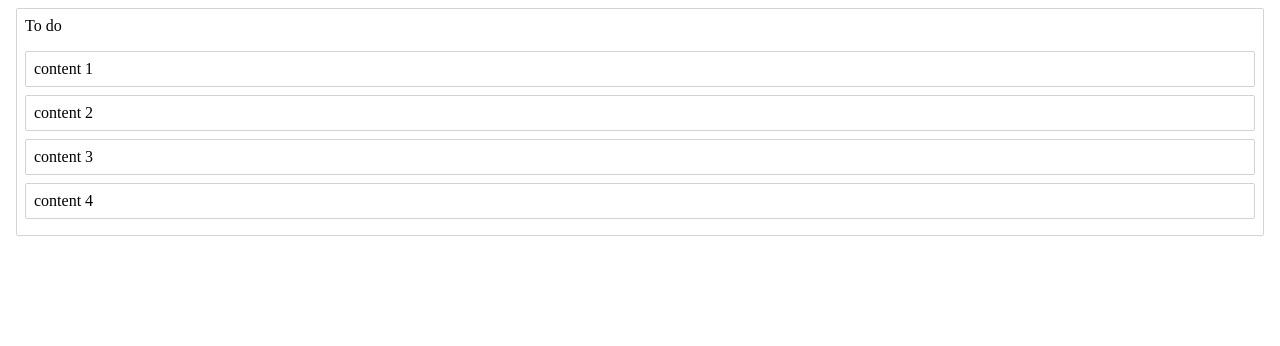
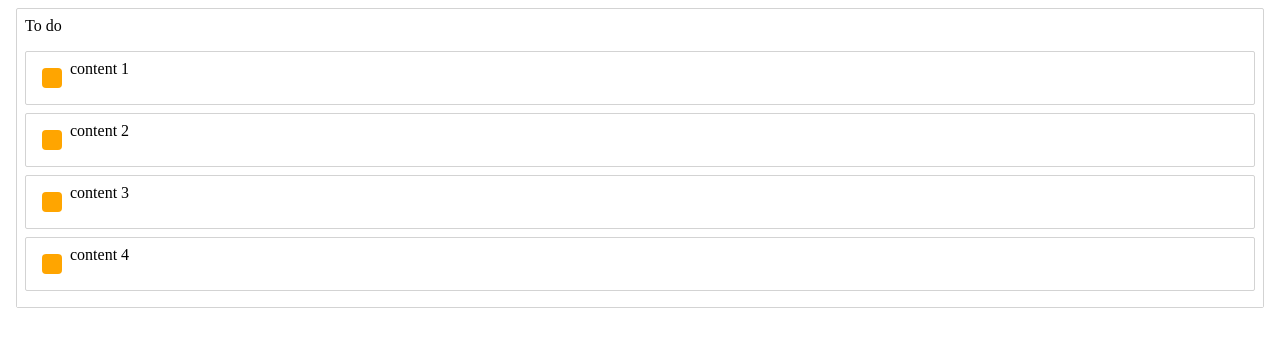
Before and after one commit to tsuyopon-xyz/react-beautiful-dnd-practice, a React (Create React App) app: page / in a window 1280 px wide. Shown: the top 346 px of the page. Built offline with nearby package versions, Linux system fonts and the light colour scheme.

Commit message:
Done lesson 8

```diff
--- a/src/Task.tsx
+++ b/src/Task.tsx
@@ -14,6 +14,16 @@ const Container = styled.div`
   margin-bottom: 8px;
   background-color: ${(props: any) =>
     props.isDragging ? 'lightgreen' : 'white'};
+
+  display: flex;
+`;
+
+const Handle = styled.div`
+  width: 20px;
+  height: 20px;
+  background-color: orange;
+  border-radius: 4px;
+  margin: 8px;
 `;
 
 interface IProps {
@@ -30,10 +40,10 @@ export default function Column({ task, index }: IProps) {
           <Container
             ref={provided.innerRef}
             {...provided.draggableProps}
-            {...provided.dragHandleProps}
             //@ts-ignore
             isDragging={isDragging}
           >
+            <Handle {...provided.dragHandleProps} />
             {task.content}
           </Container>
         );
```
